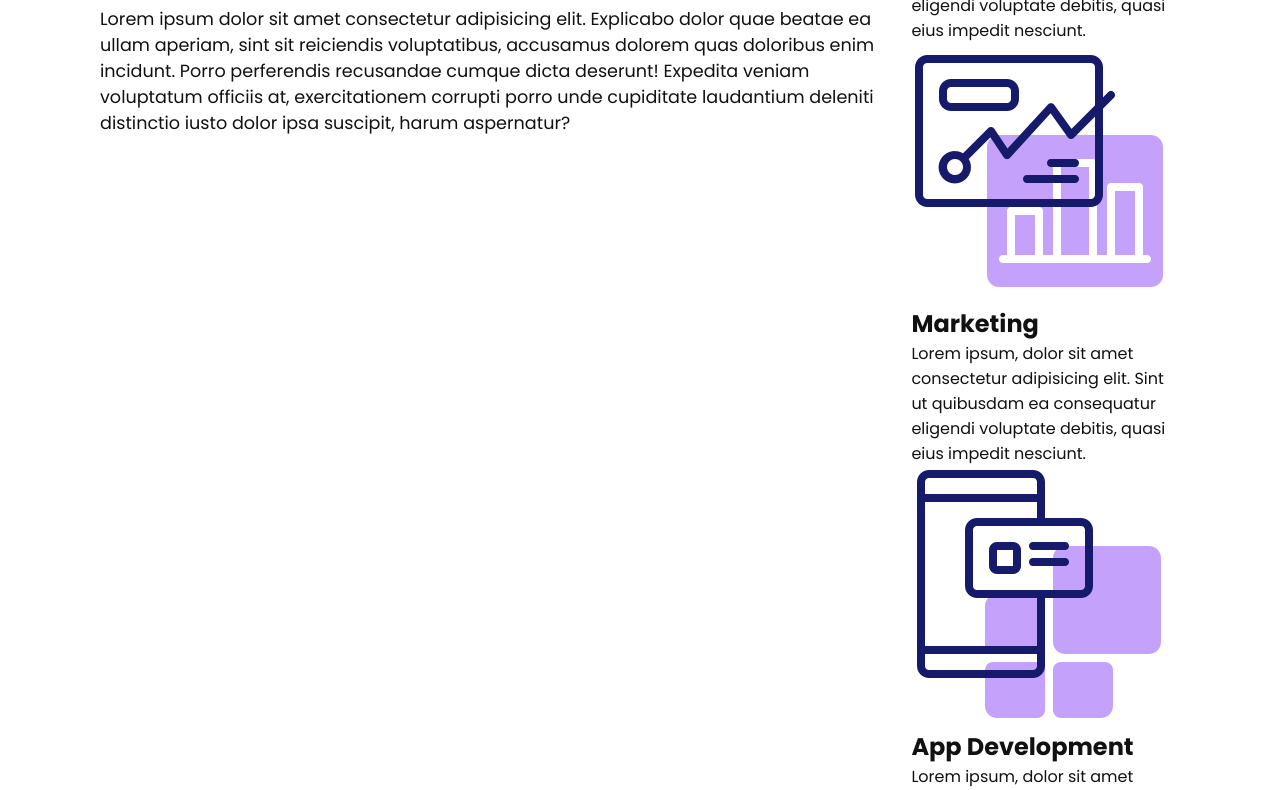
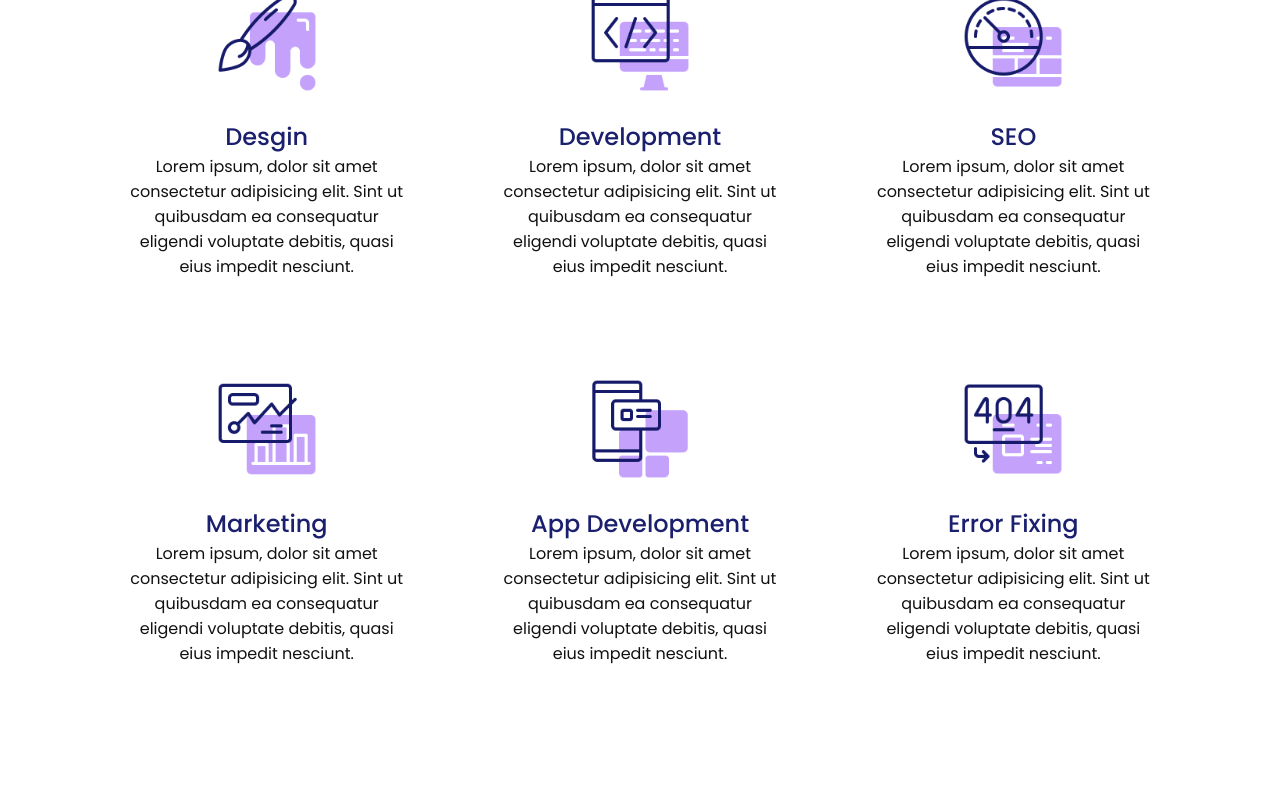
Before and after one commit to DanDucVira/creativeAgencyWebsite, a plain HTML site: page services.html in a window 1280 px wide. Shown: the part 417-1207 px from the top of the page. After the commit the page ends 1113 px from the top, so only its background shows below. Drawn offline with Linux system fonts and the light colour scheme.

Commit message:
added services css

```diff
--- a/css/style.css
+++ b/css/style.css
@@ -34,6 +34,7 @@ p {
 
 section {
     display: flex;
+    flex-direction: column;
     height: 100vh;
     align-items: center;
     padding: 100px;
@@ -170,6 +171,35 @@ section.home {
     height: 110%;
 }
 
+/*Services Page*/
+.services {
+    margin-top: 40px;
+    display: grid;
+    grid-template-columns: 1fr 1fr 1fr;
+    gap: 40px;
+    text-align: center;
+}
+
+.services .service {
+    padding: 30px;
+}
+
+.services .service:hover {
+    box-shadow: 0 10px 30px rgba(0, 0, 0, 0.1);
+}
+
+.services .service h2 {
+    font-size: 24px;
+    font-weight: 500;
+    margin-top: 20px;
+    color: #1b206e;
+}
+
+.services .service .icon img {
+    max-width: 100px;
+
+}
+
 /*Media Queries*/
 @media(max-width: 1068px) {
     .home-img {
@@ -190,4 +220,16 @@ section.home {
     .navigation ul li a {
         font-size: 2rem;
     }
+
+    .services {
+        grid-template-columns: 1fr 1fr;
+
+    }
 }
+
+@media(max-width: 768px) {
+    .services {
+        grid-template-columns: 1fr;
+
+    }
+}
```
